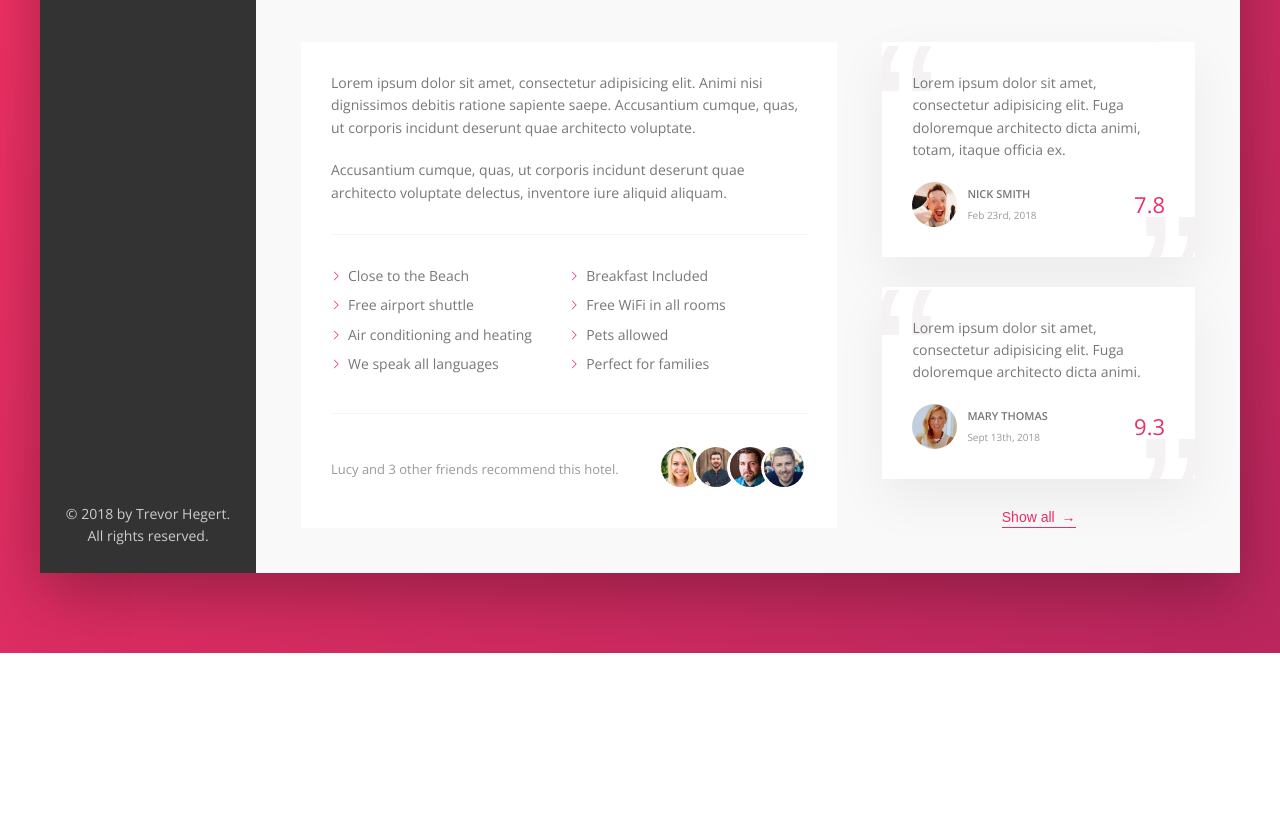
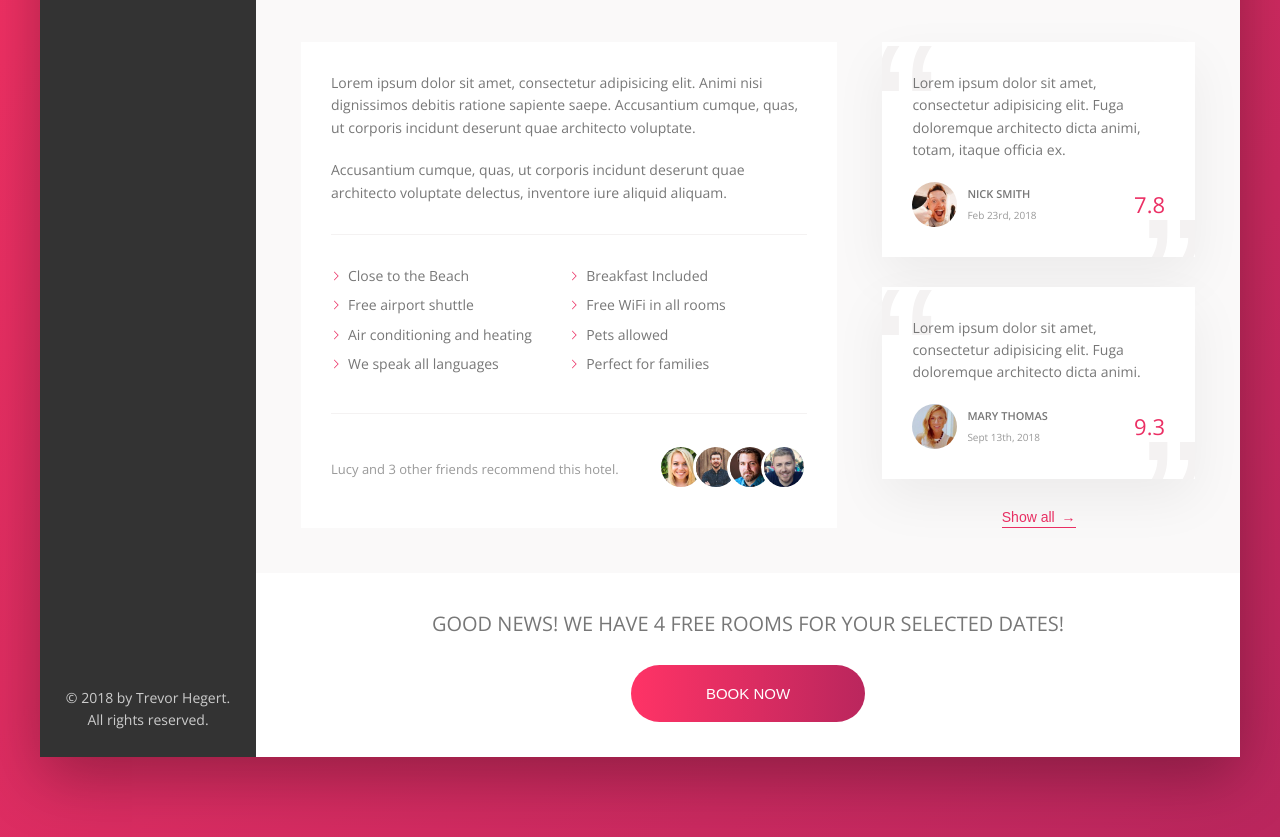
Before and after one commit to TrevorHegert/udemy_flexbox, a website: page index.html in a window 1280 px wide. Shown: the part 604-1441 px from the top of the page. Before the commit the page ends 1257 px from the top, so only its background shows below. Drawn offline with nearby package versions, Linux system fonts and the light colour scheme.

Commit message:
Lecture 85 Complete

```diff
--- a/index.html
+++ b/index.html
@@ -186,6 +186,16 @@
                             <button class="btn-inline">Show all <span>&rarr;</span></button>
                         </div>
                     </div>
+
+                    <div class="cta">
+                        <h2 class="cta__book-now">
+                            Good news! We have 4 free rooms for your selected dates!
+                        </h2>
+                        <button class="btn">
+                            <span class="btn__visible">Book Now</span>
+                            <span class="btn__invisible">Only 4 Rooms Left!</span>
+                        </button>
+                    </div>
                 </main>
             </div>
         </div>
--- a/sass/_components.scss
+++ b/sass/_components.scss
@@ -418,7 +418,7 @@
         font-family: sans-serif;
         bottom: -1rem;
         right: -1rem;
-        font-size: 20rem;
+        font-size: 19rem;
         color: var(--color-grey-light-2);
         line-height: 1;
         z-index: 1;
@@ -465,3 +465,67 @@
         font-weight: 300;
     }
 }
+
+///////////////////////////////////////////
+// CALL TO ACTION
+.cta{
+    padding: 3.5rem 0;
+    text-align: center;
+
+    &__book-now {
+        font-size: 2rem;
+        font-weight: 300;
+        text-transform: uppercase;
+        margin-bottom: 2.5rem;
+    }
+}
+
+.btn {
+
+    font-size: 1.5rem;
+    font-weight: 300;
+    text-transform: uppercase;
+    border: none;
+    border-radius: 100px;
+    background-image: linear-gradient(to right, var(--color-primary-light), var(--color-primary-dark));
+    color: #fff;
+    position: relative;
+    overflow: hidden;
+    cursor: pointer;
+
+    & > * {
+        height: 100%;
+        width: 100%;
+        display: inline-block;
+        transition: all .2s;
+    }
+
+    &__visible {
+        padding: 2rem 7.5rem;
+    }
+
+    &__invisible {
+        position: absolute;
+        padding: 2rem 0;
+        left: 0;
+        top: -100%;
+    }
+
+    &:hover {
+        background-image: linear-gradient(to left, var(--color-primary-light), var(--color-primary-dark));
+    }
+
+    &:focus {
+        animation: pulsate 1s infinite;
+        outline: none;
+    }
+
+    &:hover &__visible {
+        transform: translateY(100%);
+    }
+
+    &:hover &__invisible {
+        top: 0;
+    }
+
+}
```
Also changed, not shown: css/style.css.
